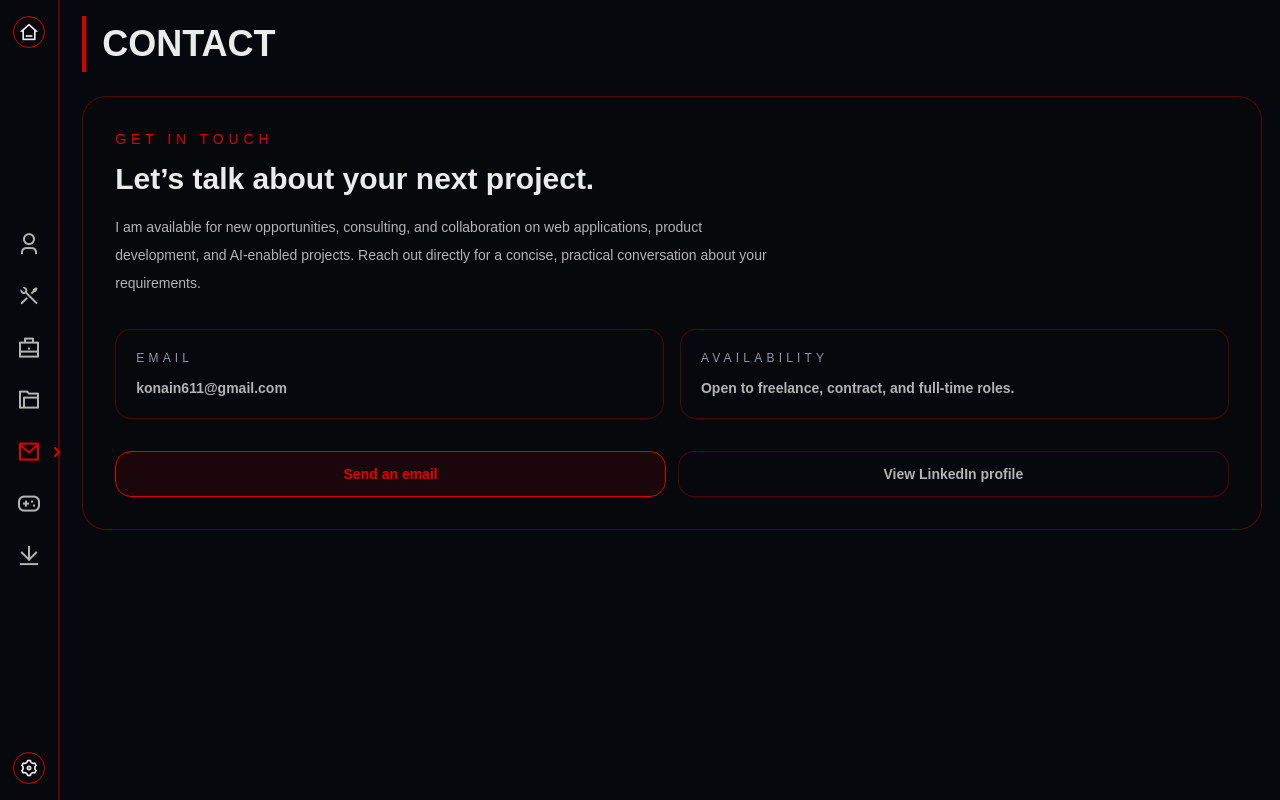
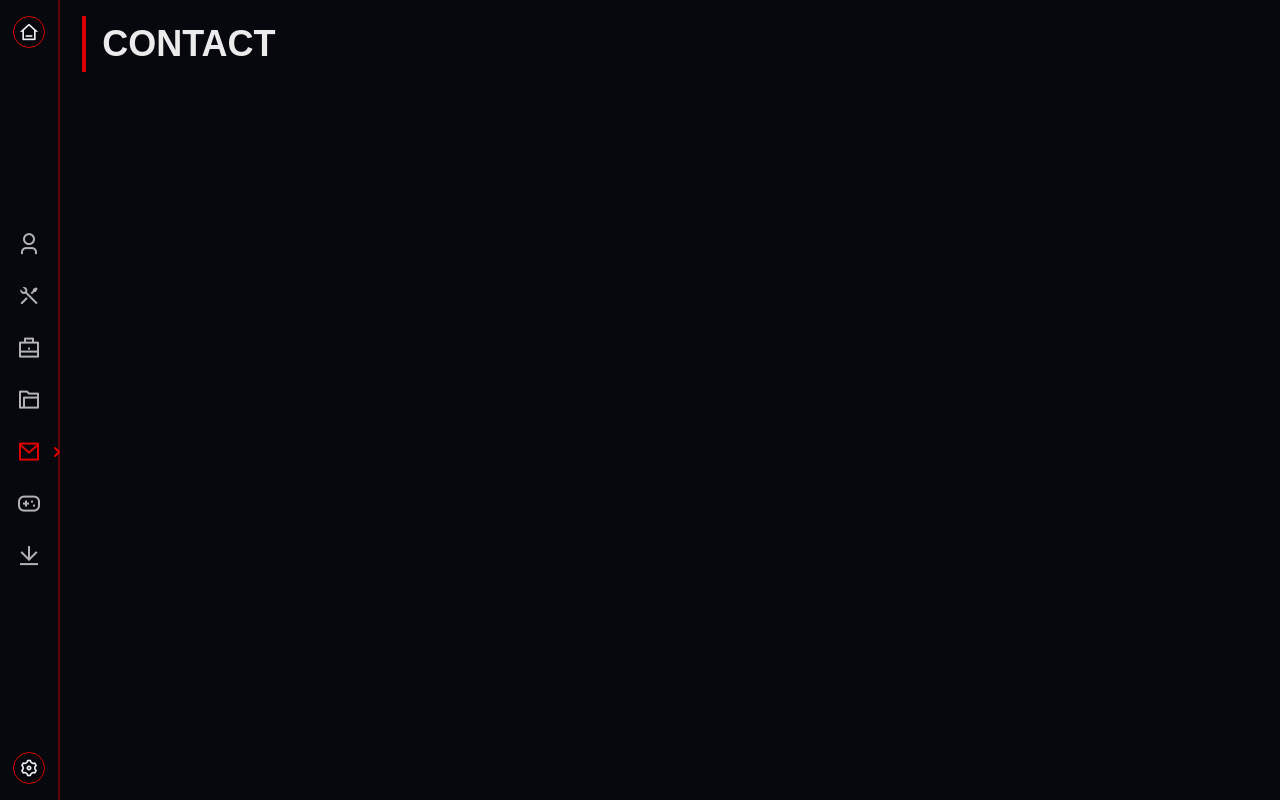
Before and after one commit to konain611/Portfolio, a Next.js app in the folder syedkonainnasir/: page /contact in a window 1280 px wide. Built offline with nearby package versions, Linux system fonts and the light colour scheme.

Commit message:
Update page.js

```diff
--- a/syedkonainnasir/src/app/contact/page.js
+++ b/syedkonainnasir/src/app/contact/page.js
@@ -1,45 +1,9 @@
 export default function ContactPage() {
   return (
-    <div className="w-full max-w-[97%] mx-auto py-4 flex flex-col gap-6">
-      <div className="flex flex-col items-start border-l-4 border-(--border) py-2">
-        <h1 className="text-left text-4xl font-bold uppercase ml-4">Contact</h1>
-      </div>
-
-      <div className="rounded-3xl border border-(--border)/40 bg-background/50 p-6 sm:p-8">
-        <p className="text-sm uppercase tracking-[0.35em] text-(--accent)">Get in touch</p>
-        <h2 className="mt-3 text-3xl font-semibold">Let’s talk about your next project.</h2>
-        <p className="mt-4 max-w-2xl text-sm leading-7 text-(--foreground)">
-          I am available for new opportunities, consulting, and collaboration on web applications, product development, and AI-enabled projects. Reach out directly for a concise, practical conversation about your requirements.
-        </p>
-
-        <div className="mt-8 grid gap-4 sm:grid-cols-2">
-          <div className="rounded-2xl border border-(--border)/35 bg-background p-5">
-            <p className="text-xs uppercase tracking-[0.35em] text-(--muted)">Email</p>
-            <p className="mt-3 text-sm font-semibold text-(--foreground)">konain611@gmail.com</p>
-          </div>
-          <div className="rounded-2xl border border-(--border)/35 bg-background p-5">
-            <p className="text-xs uppercase tracking-[0.35em] text-(--muted)">Availability</p>
-            <p className="mt-3 text-sm font-semibold text-(--foreground)">Open to freelance, contract, and full-time roles.</p>
+          <div className="w-full max-w-[97%] mx-auto py-4 flex flex-col gap-2">
+          <div className="flex flex-col items-start border-l-4 border-(--border) py-2">
+            <h1 className="text-left text-4xl font-bold uppercase ml-4">Contact</h1>
           </div>
         </div>
-
-        <div className="mt-8 grid gap-3 sm:grid-cols-2">
-          <a
-            href="mailto:konain611@gmail.com"
-            className="inline-flex items-center justify-center rounded-2xl border border-(--accent) bg-(--accent)/10 px-4 py-3 text-sm font-semibold text-(--accent) transition hover:bg-(--accent)/15"
-          >
-            Send an email
-          </a>
-          <a
-            href="https://www.linkedin.com/in/syedkonainnasir/"
-            target="_blank"
-            rel="noreferrer"
-            className="inline-flex items-center justify-center rounded-2xl border border-(--border)/35 bg-background px-4 py-3 text-sm font-semibold text-(--foreground) transition hover:border-(--accent) hover:text-(--accent)"
-          >
-            View LinkedIn profile
-          </a>
-        </div>
-      </div>
-    </div>
   );
 }
```
